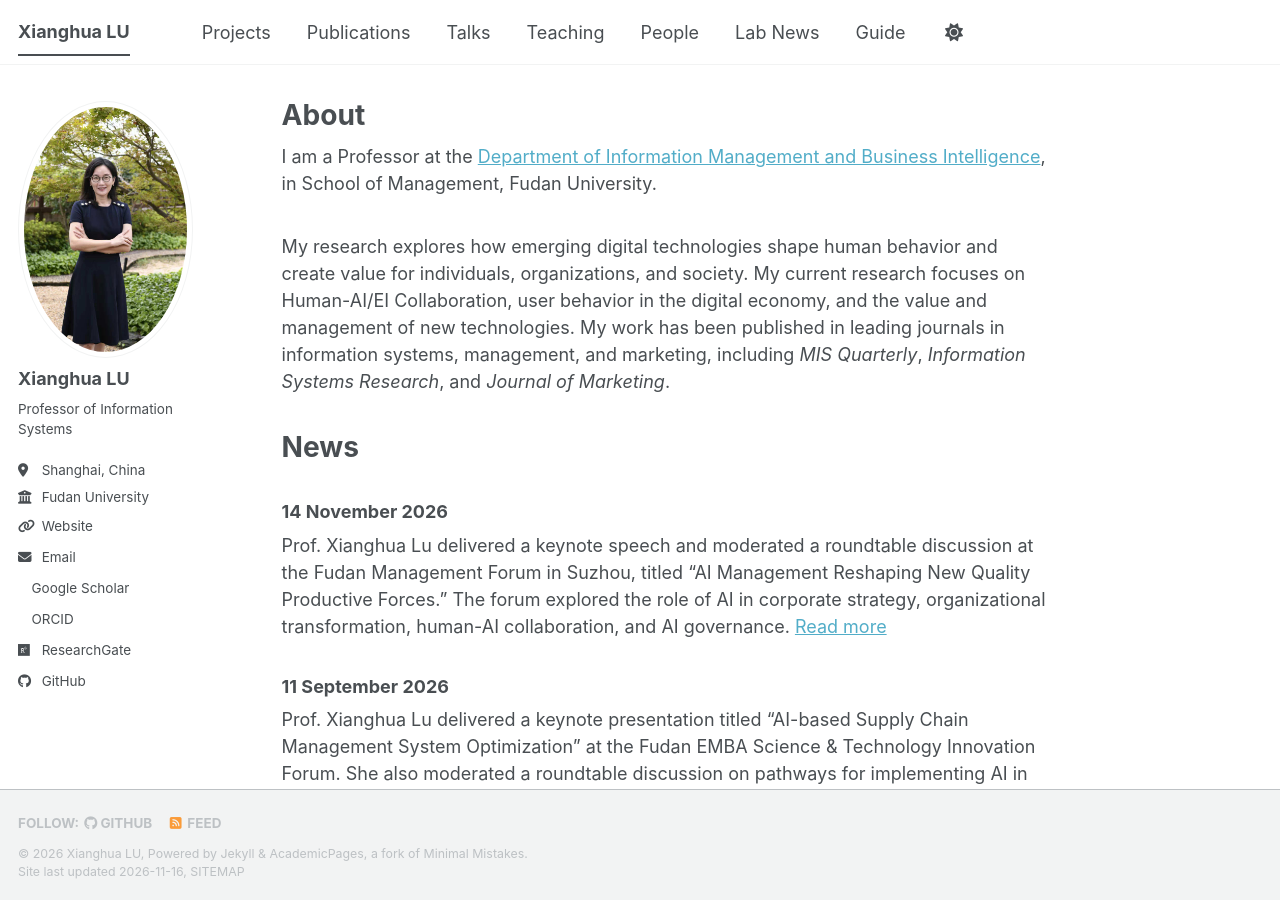
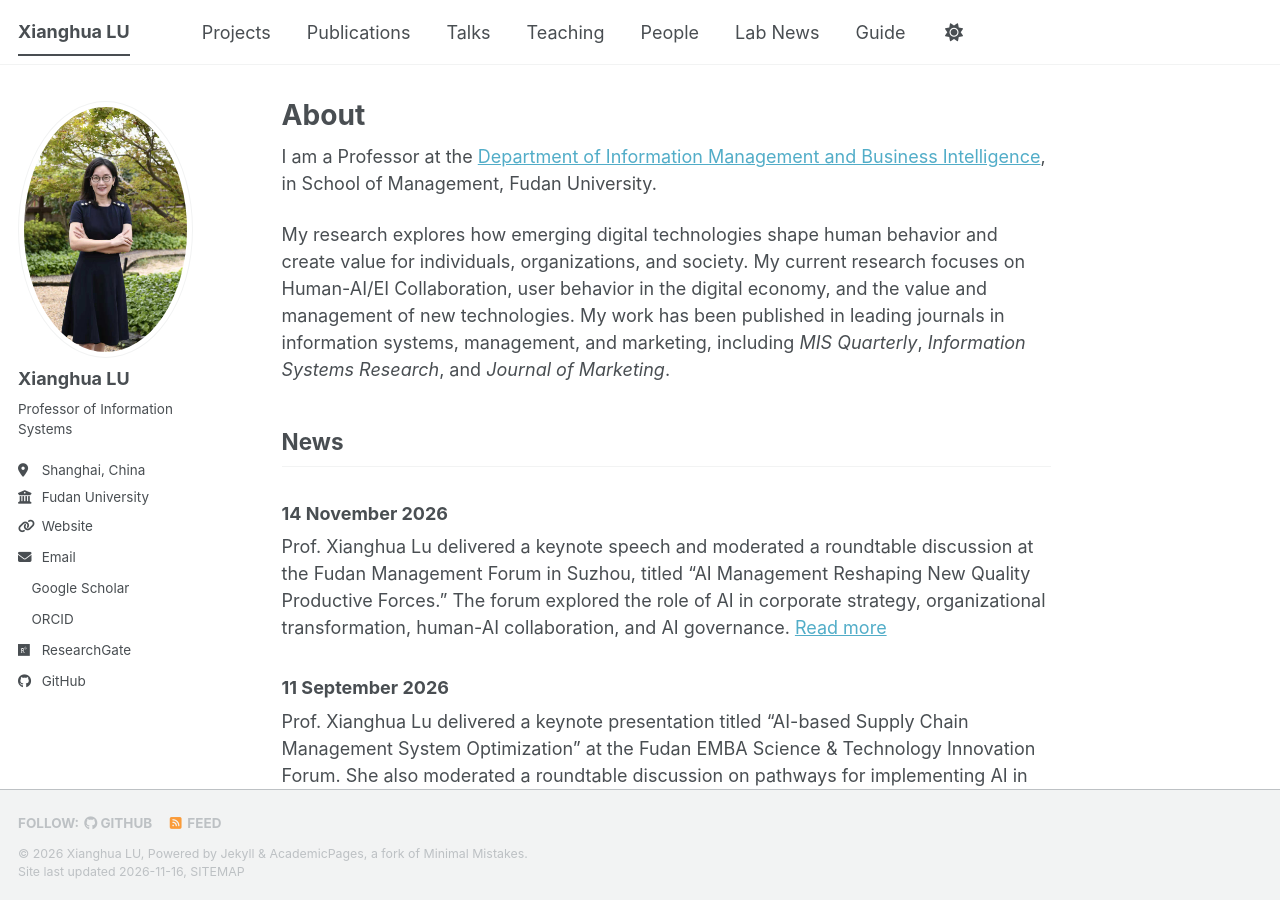
Before and after one commit to Xianghualu/Xianghualu.github.io, a Jekyll site: the page built from _pages/about.md, in a window 1280 px wide and 900 px high. Built offline with Jekyll 4.4.1, drawn with Linux system fonts in a browser that asks for light colours; a style sheet for code colours, icons or effects is not loaded.

Commit message:
Update about.md

```diff
--- a/_pages/about.md
+++ b/_pages/about.md
@@ -9,15 +9,14 @@ redirect_from:
 
 
 I am a Professor at the [Department of Information Management and Business Intelligence](https://www.fdsm.fudan.edu.cn/department/xxgl/zhuanye.aspx), in School of Management, Fudan University.
-<div style="margin-bottom: 2em;"></div>
+
 
 My research explores how emerging digital technologies shape human behavior and create value for individuals, organizations, and society. My current research focuses on Human-AI/EI Collaboration, user behavior in the digital economy, and the value and management of new technologies. My work has been published in leading journals in information systems, management, and marketing, including *MIS Quarterly*, *Information Systems Research*, and *Journal of Marketing*.
-<div style="margin-bottom: 2em;"></div>
 
 
 
-News
-======
+
+## News
 
 ### 14 November 2026
 
```
